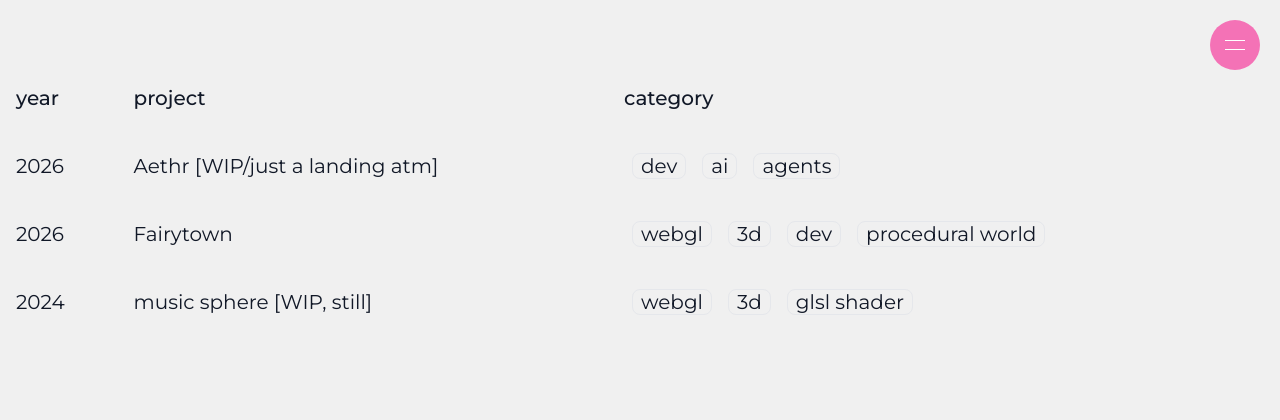
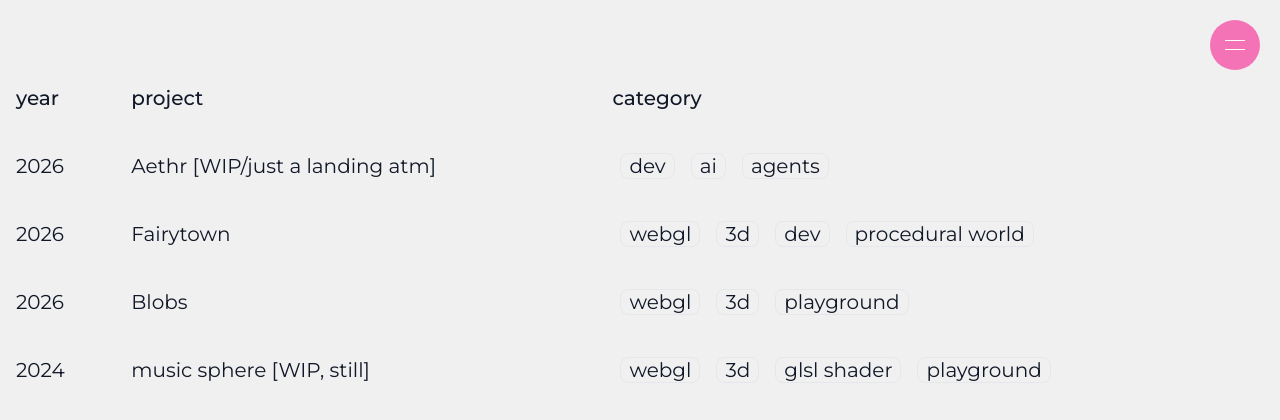
Before and after one commit to 0xMari/portfolio_v1.0, a Next.js app: page /projects in a window 1280 px wide. Shown: the top 420 px of the page. Built offline with nearby package versions, Linux system fonts and the light colour scheme; a web font is replaced by a local one.

Commit message:
projects selection

```diff
--- a/src/app/projects/page.tsx
+++ b/src/app/projects/page.tsx
@@ -15,9 +15,15 @@ const prjList = [
     href: 'https://github.com/0xMari/fairytown',
   },
   {
+    name: 'Blobs',
+    year: '2026',
+    category: ['webgl','3d', 'playground'],
+    href: 'https://v3-murex.vercel.app/',
+  },
+  {
     name: 'music sphere [WIP, still]',
     year: '2024',
-    category: ['webgl', '3d', 'glsl shader'],
+    category: ['webgl', '3d', 'glsl shader', 'playground'],
     href: '/projects/sphere',
   },
 
```
